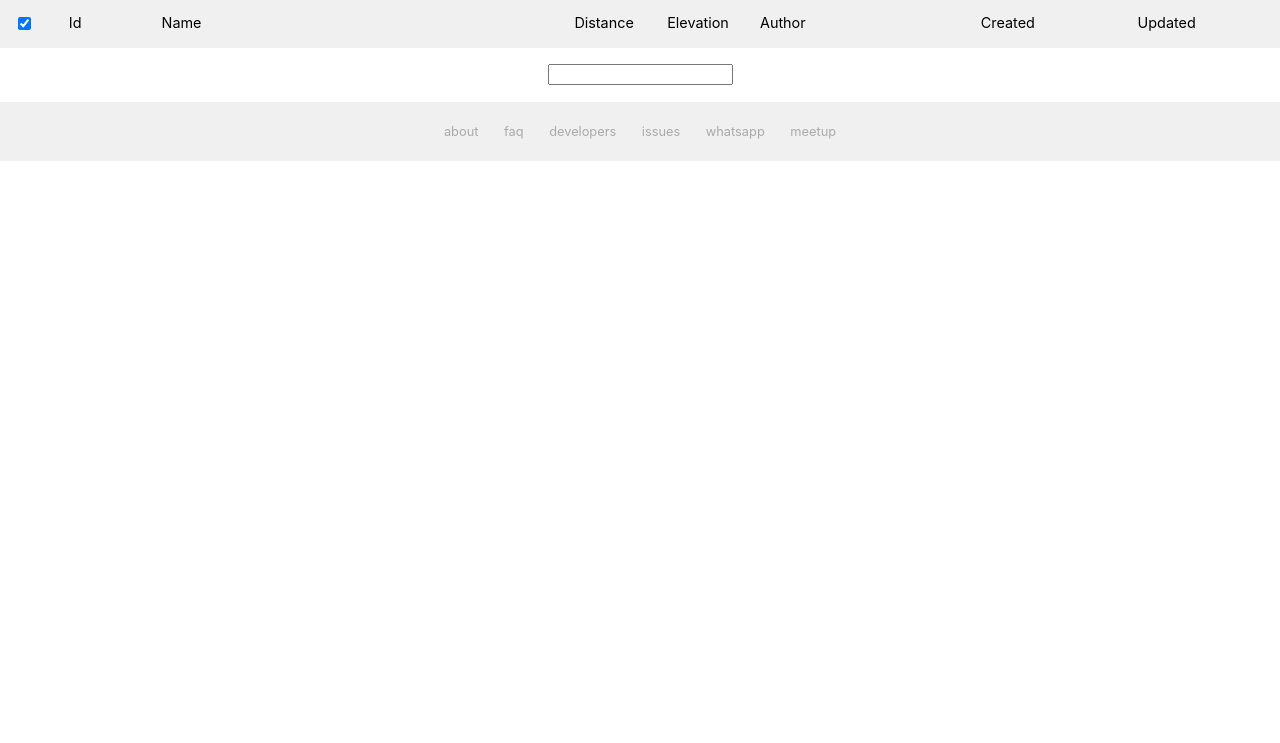
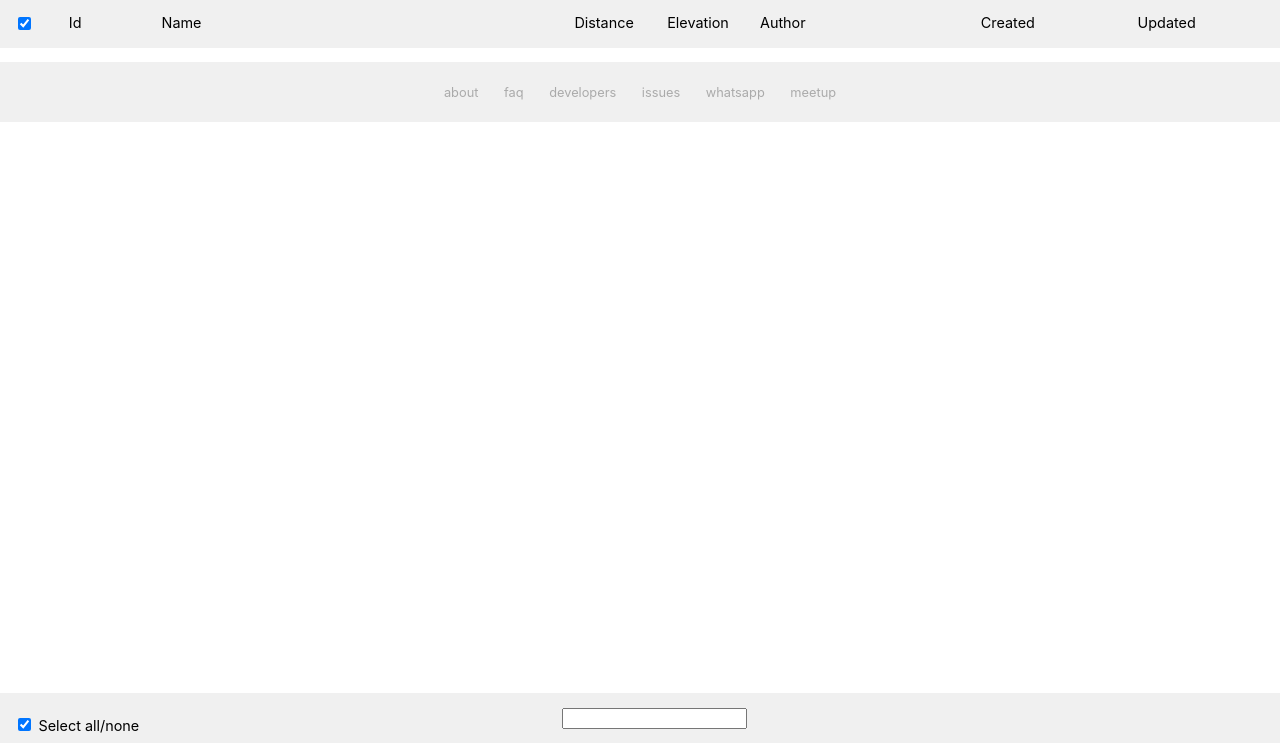
Before and after one commit to maciejzgadzaj/strava-route-explorer, a Symfony app: template templates/routes/select.html.twig in a window 1280 px wide. Shown: the part 57-800 px from the top of the page. Run offline with Twig, Linux system fonts and the light colour scheme; the template is opened without the code that fills it, so the values that code supplies are empty; form fields are guessed from the names that the template uses; style sheets or scripts are compiled from the project's sources; some libraries are stand-ins or nearby versions.

Commit message:
Route sync: route selection form improvements

```diff
--- a/assets/scss/select.scss
+++ b/assets/scss/select.scss
@@ -2,6 +2,7 @@
 @import '_mixins';
 
 .routes {
+    margin-bottom: 1em;
     font-size: .9em;
     .head, .row {
         width: 100%;
@@ -12,6 +13,12 @@
         }
         .number {
             text-align: right;
+        }
+    }
+    .row {
+        &:hover {
+            cursor: pointer;
+            background-color: #f9f9f9;
         }
     }
     .head {
@@ -25,6 +32,12 @@
     }
     .name {
         width: 30%;
+        a {
+            text-decoration: none;
+            &:hover {
+                text-decoration: underline;
+            }
+        }
     }
     .distance {
         width: 5%;
@@ -42,9 +55,18 @@
         width: 10%;
     }
     .submit {
-        margin: 2px 0;
+        position: fixed;
+        bottom: 0;
+        width: 100%;
         padding: 1em;
+        background-color: #f0f0f0;
         text-align: center;
+        .toggle {
+            position: absolute;
+            left: 1em;
+            z-index: 5;
+            margin-top: .5em;
+        }
         button {
             padding: .7em 2em;
             border: 1px solid $orange;
@@ -58,4 +80,11 @@
             }
         }
     }
+    .checkbox, .toggle {
+        input, label {
+            &:hover {
+                cursor: pointer;
+            }
+        }
+    }
 }
--- a/templates/routes/select.html.twig
+++ b/templates/routes/select.html.twig
@@ -13,7 +13,7 @@
 {% block body %}
     <div class="routes">
         <div class="head">
-            <div class="cell checkbox"><input type="checkbox" id="select_all" name="select_all" checked="checked" /></div>
+            <div class="cell checkbox"><input type="checkbox" id="select_all_header" class="select_all" name="select_all" checked="checked" /></div>
             <div class="cell id">Id</div>
             <div class="cell name">Name</div>
             <div class="cell distance">Distance</div>
@@ -43,7 +43,12 @@
                     {% set delta = delta + 1 %}
                 {% endif %}
             {% endfor %}
-            <div class="submit">{{ form_widget(publish_form.publish) }}</div>
+            <div class="submit">
+                <div class="toggle">
+                    <label for="select_all_header"><input type="checkbox" id="select_all_header" class="select_all" name="select_all" checked="checked" /> Select all/none</label>
+                </div>
+                {{ form_widget(publish_form.publish) }}
+            </div>
         </div>
         {{ form_end(publish_form) }}
 
@@ -60,15 +65,38 @@
     <script src="https://ajax.googleapis.com/ajax/libs/jquery/1.12.4/jquery.min.js"></script>
     <script src="https://ajax.googleapis.com/ajax/libs/jqueryui/1.12.1/jquery-ui.min.js"></script>
     <script>
+        function setAllCheckboxes(){
+            var total = $('input[name="publish[route][]"]').length;
+            var checked = $('input[name="publish[route][]"]:checked').length;
+            if (checked == total) {
+                $('.select_all').prop("indeterminate", false);
+                $('.select_all').prop("checked", true);
+            }
+            else if (checked == 0) {
+                $('.select_all').prop("indeterminate", false);
+                $('.select_all').prop("checked", false);
+            }
+            else {
+                $('.select_all').prop("checked", false);
+                $('.select_all').prop("indeterminate", true);
+            }
+        }
+
         $(document).ready(function () {
-            if ($('input[name="publish[route][]"]:not(:checked)').length > 0) {
-                $('#select_all').removeAttr('checked');
-            }
-            $("#select_all").on('click', function() {
+            setAllCheckboxes();
+
+            $(".select_all").on('click', function() {
                 var state = this.checked;
                 $('input[name="publish[route][]"]').each(function () {
                     this.checked = state;
                 });
+                setAllCheckboxes();
+            });
+
+            $(".row").on("click", function(){
+                var checkbox = $(this).find("input");
+                checkbox.prop("checked", !checkbox.prop("checked"));
+                setAllCheckboxes();
             });
         });
     </script>
```
Also changed, not shown: public/build/select.css, 1 other file.
